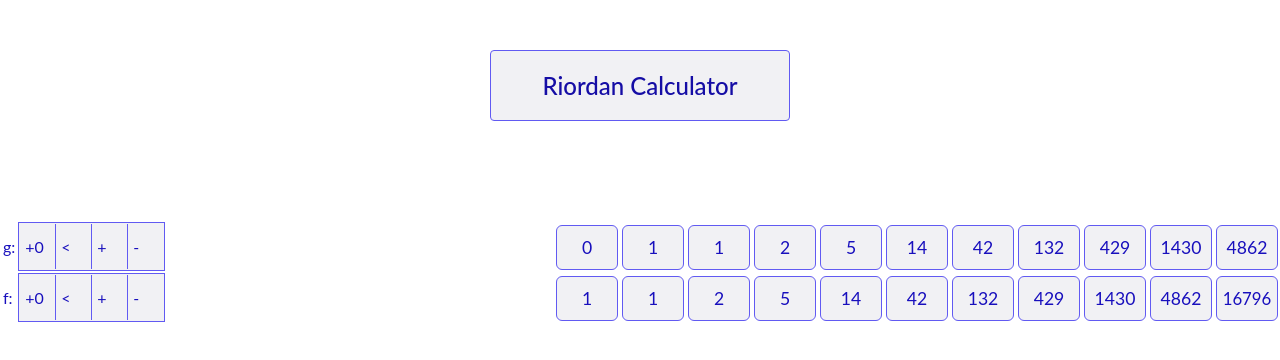
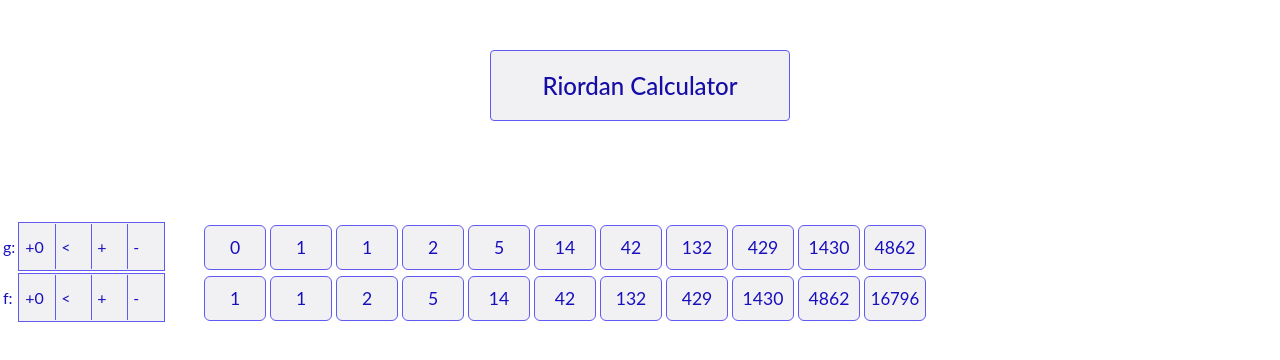
Before and after one commit to jamesshapiro/riordan-calculator-hooks, a React (Vite) app: page / in a window 1280 px wide. Shown: the top 360 px of the page. Built offline with nearby package versions, Linux system fonts and the light colour scheme.

Commit message:
fix margins

```diff
--- a/src/components/App/App.js
+++ b/src/components/App/App.js
@@ -33,6 +33,7 @@ const Wrapper = styled.div`
 `;
 
 const TableWrapper = styled.table`
-  margin-left: auto;
+  margin-left: 200px;
+  margin-right: auto;
   margin-top: 100px;
 `;
```
